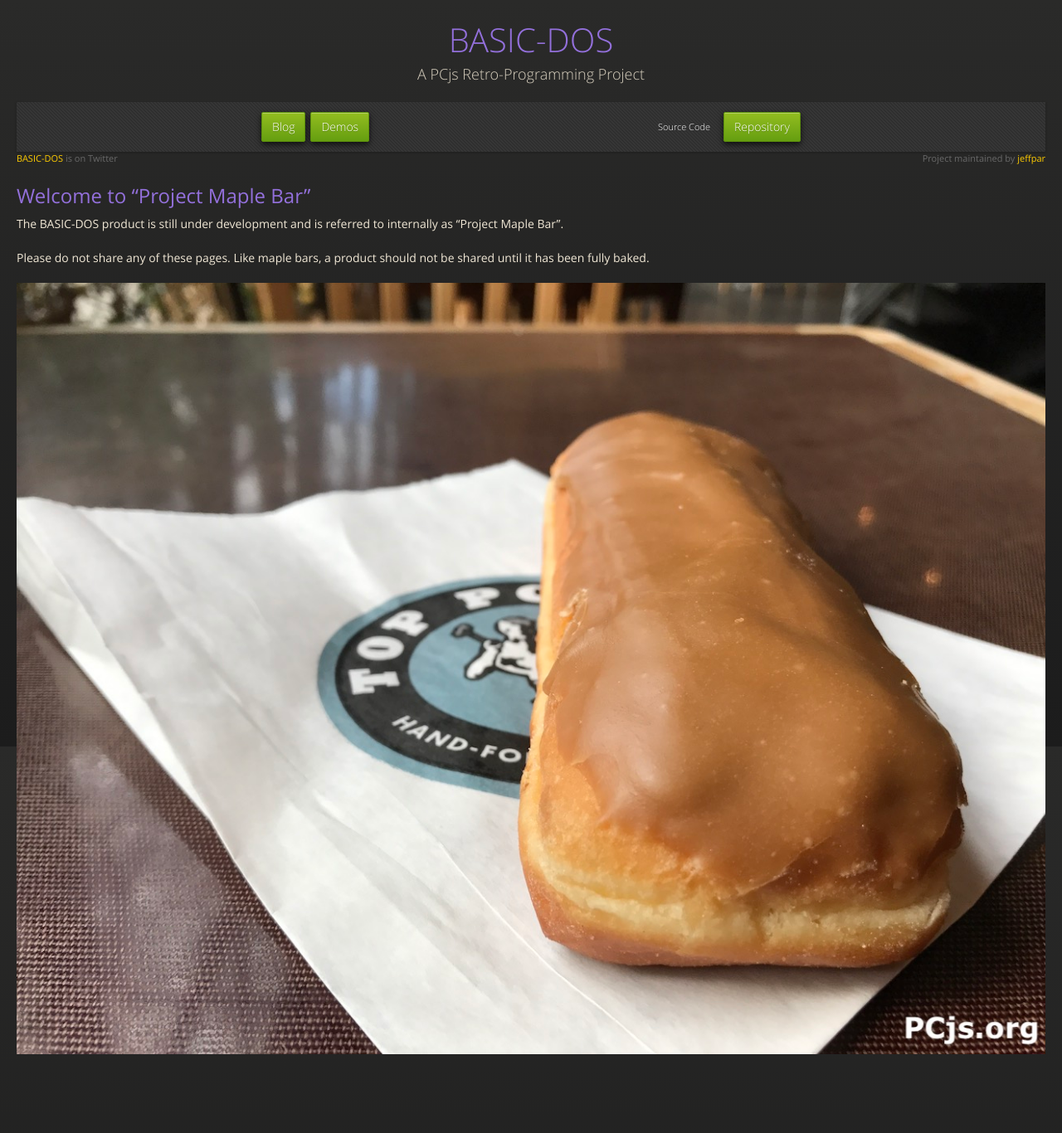
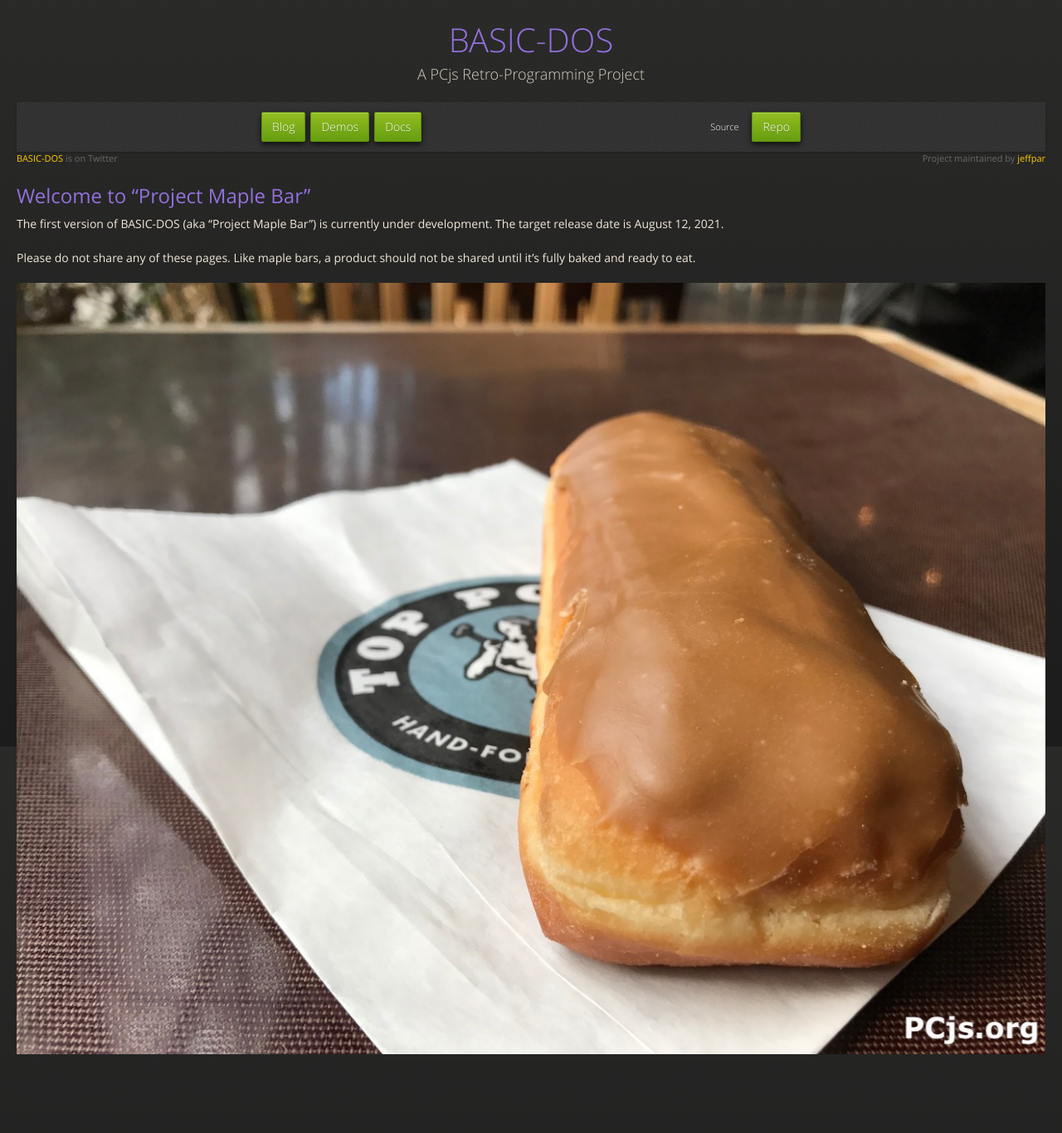
Before and after one commit to jeffpar/basicdos, a Jekyll site: the page built from demos/maplebar.md, in a window 1280 px wide. Shown: the whole page at 83% size. Built offline with Jekyll 4.4.1, drawn with Linux system fonts in a browser that asks for light colours; our own code applies the rules of GitHub Pages for plain Markdown files.

Commit message:
HTML tweaks for mobile

```diff
--- a/_layouts/default.html
+++ b/_layouts/default.html
@@ -34,9 +34,7 @@
     <link rel="canonical" href="{{ page.url | replace:'index.html','' | prepend: site.baseurl | prepend: site.url }}">
     <link rel="stylesheet" href="{{ '/assets/css/style.css?v=' | append: site.github.build_revision | relative_url }}">
     <link rel="stylesheet" href="{{ '/assets/css/pcjs.css' | relative_url }}">
-    {%- comment %}
     <meta name="viewport" content="width=device-width, initial-scale=1, user-scalable=no">
-    {%- endcomment %}
   </head>
   <body>
     <div class="wrapper">
@@ -49,12 +47,14 @@
               {%- if page.public -%}
               <li class="internal"><a href="/blog/">Blog</a></li>
               <li class="internal"><a href="/demos/">Demos</a></li>
+              <li class="internal"><a href="/docs/">Docs</a></li>
               {%- else -%}
               <li class="internal"><a href="{{ site.betaurl }}/blog/">Blog</a></li>
               <li class="internal"><a href="{{ site.betaurl }}/demos/">Demos</a></li>
+              <li class="internal"><a href="{{ site.betaurl }}/docs/">Docs</a></li>
               {%- endif -%}
-              <li class="external"><a href="{{ site.github.repository_url }}">Repository</a></li>
-              <li class="title">Source Code</li>
+              <li class="external"><a href="{{ site.github.repository_url }}">Repo</a></li>
+              <li class="title">Source</li>
             </nav>
           </div>
           <span class="credits left"><a href="https://twitter.com/basicdos">BASIC-DOS</a> is on Twitter</span>
--- a/_sass/jekyll-theme-midnight.scss
+++ b/_sass/jekyll-theme-midnight.scss
@@ -289,11 +289,10 @@
     margin-top: -20px;
   }
 
-  section {
-    margin-top: 40px;
-  }
   nav {
-    display: none;
+    .title {
+      display: none;
+    }
   }
 }
 
--- a/demos/maplebar.md
+++ b/demos/maplebar.md
@@ -6,10 +6,10 @@
 
 ## Welcome to "Project Maple Bar"
 
-The BASIC-DOS product is still under development and is referred to internally
-as "Project Maple Bar".
+The first version of BASIC-DOS (aka "Project Maple Bar") is currently under
+development.  The target release date is August 12, 2021.
 
 Please do not share any of these pages.  Like maple bars, a product should not
-be shared until it has been fully baked.
+be shared until it's fully baked and ready to eat.
 
 [![Maple Bar](/assets/images/maplebar.jpg)](demos/)
```
